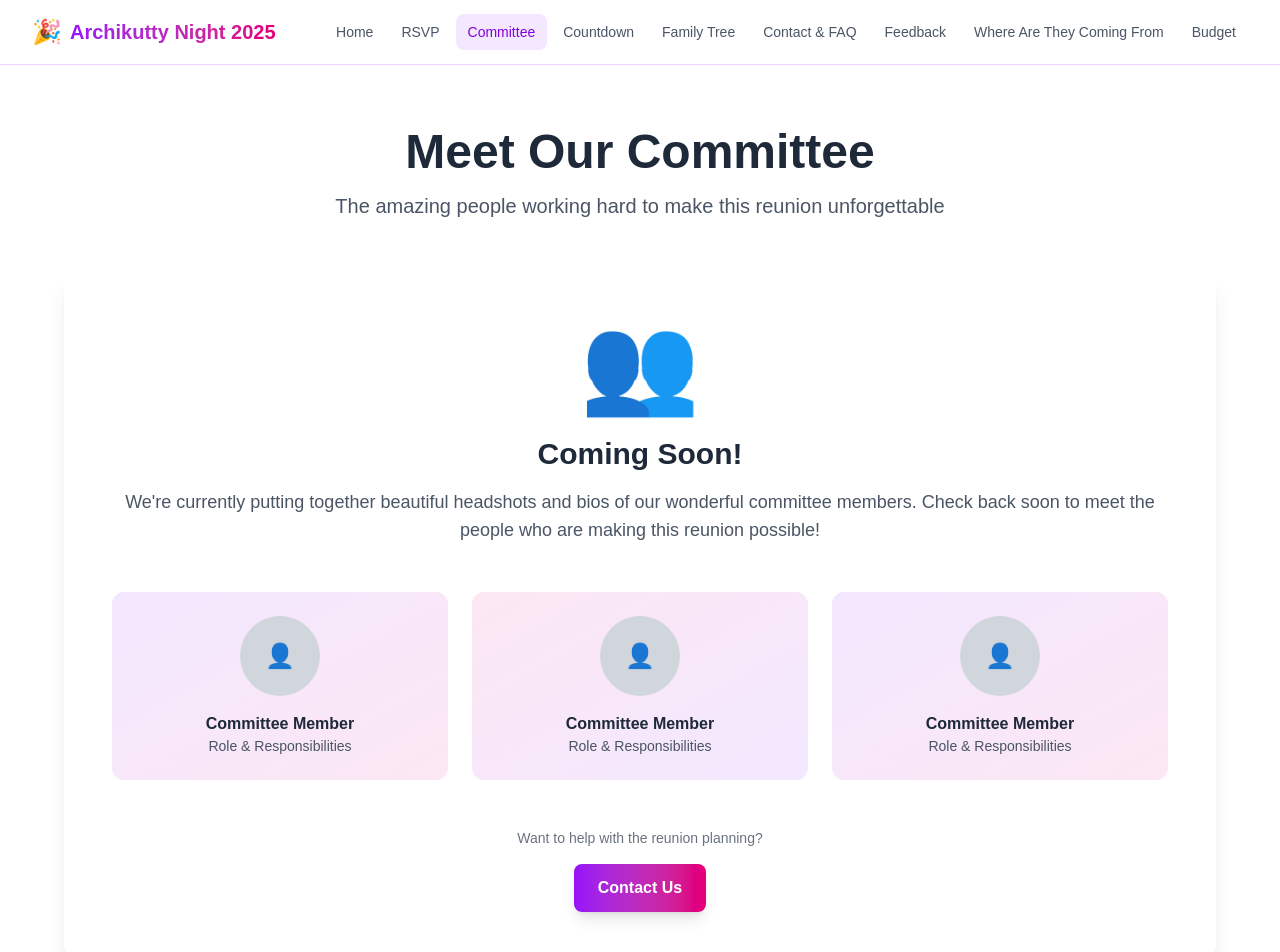
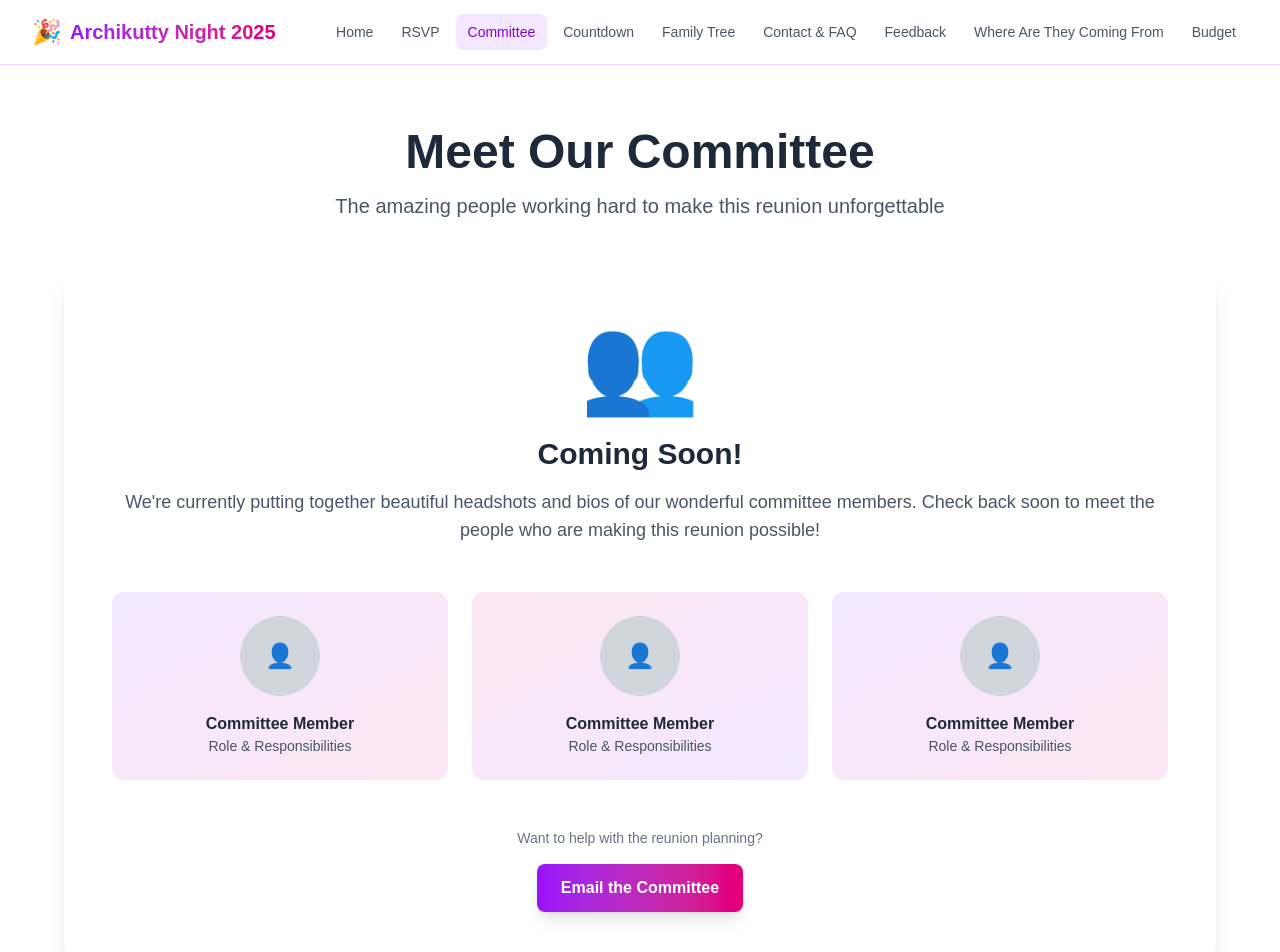
Before and after one commit to JeffinWithYa/archikutty-night-site, a Next.js app: page /committee in a window 1280 px wide. Shown: the top 952 px of the page. Built offline with nearby package versions, Linux system fonts and the light colour scheme.

Commit message:
Change 'Contact Us' button to mailto link for info@archikutty.com on Committee page

```diff
--- a/src/app/committee/page.tsx
+++ b/src/app/committee/page.tsx
@@ -51,10 +51,10 @@ export default function CommitteePage() {
                             Want to help with the reunion planning?
                         </p>
                         <a
-                            href="/contact"
+                            href="mailto:info@archikutty.com"
                             className="inline-block bg-gradient-to-r from-purple-600 to-pink-600 text-white font-semibold py-3 px-6 rounded-lg shadow-lg hover:shadow-xl transform hover:scale-105 transition-all duration-200"
                         >
-                            Contact Us
+                            Email the Committee
                         </a>
                     </div>
                 </div>
```
